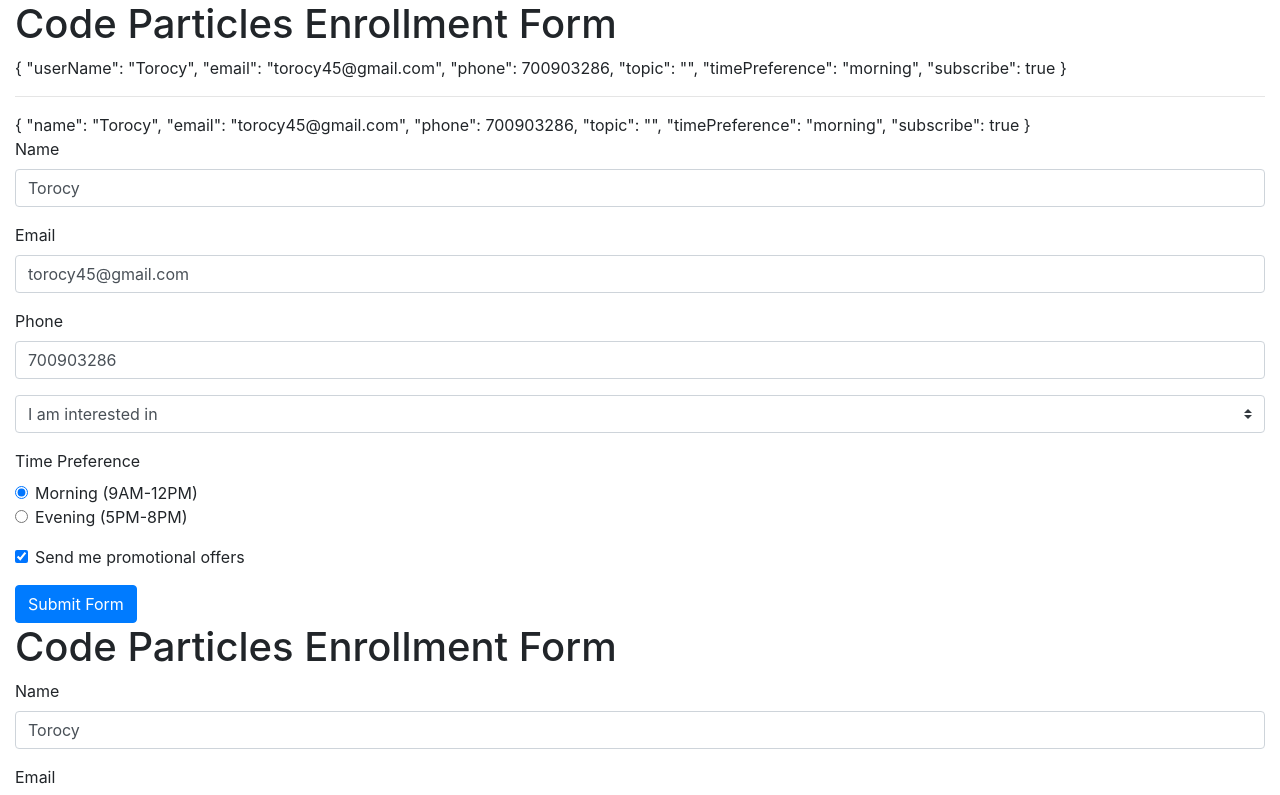
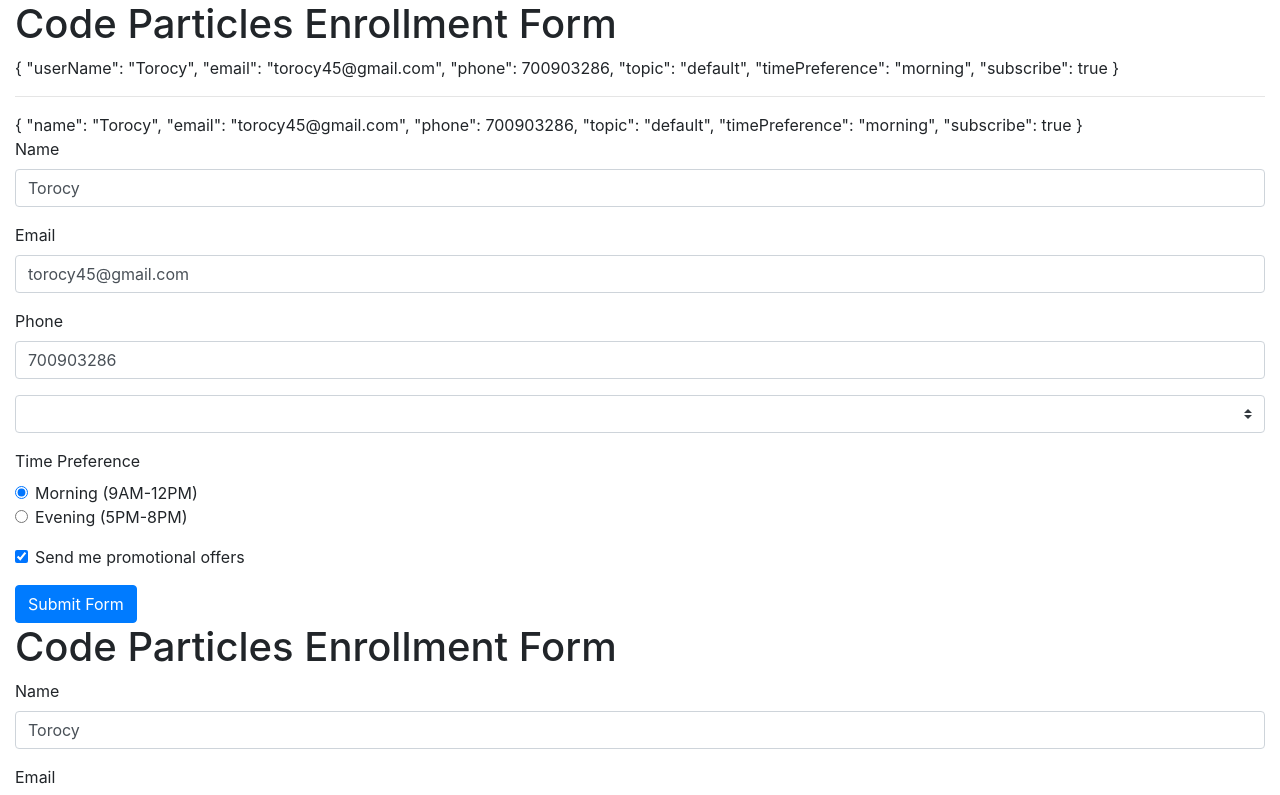
Before and after one commit to Torocy/Template-forms, an Angular app: page / in a window 1280 px wide. Shown: the top 795 px of the page. Built offline with nearby package versions, Linux system fonts and the light colour scheme.

Commit message:
add a default value to the array to demonstrate select control validation  when data is gotten from an API

```diff
--- a/src/app/app.component.html
+++ b/src/app/app.component.html
@@ -117,7 +117,7 @@ The property is basically the same with the class with the ng- removed-->
 
       <div class="form-group"><!--select control validation-->
         <select required #topic="ngModel" [class.is-invalid]="topic.invalid && topic.touched" class="custom-select" name="topic" [(ngModel)] = "userModel.topic">
-          <option value="">I am interested in</option>
+          <option value="default">I am interested in</option>
           <option *ngFor="let topic of topics">{{ topic }}</option>
         </select>
         <small class="text-danger" [class.d-none]="topic.valid || topic.untouched">Please choose a topic</small>
--- a/src/app/app.component.ts
+++ b/src/app/app.component.ts
@@ -8,5 +8,5 @@ import { User } from './user';
 })
 export class AppComponent {
   topics = ['Angular', 'React', 'Vue'];
-  userModel = new User('Torocy','torocy45@gmail.com', 700903286 , '', 'morning' ,true );
+  userModel = new User('Torocy','torocy45@gmail.com', 700903286 , 'default', 'morning' ,true );
 }
```
